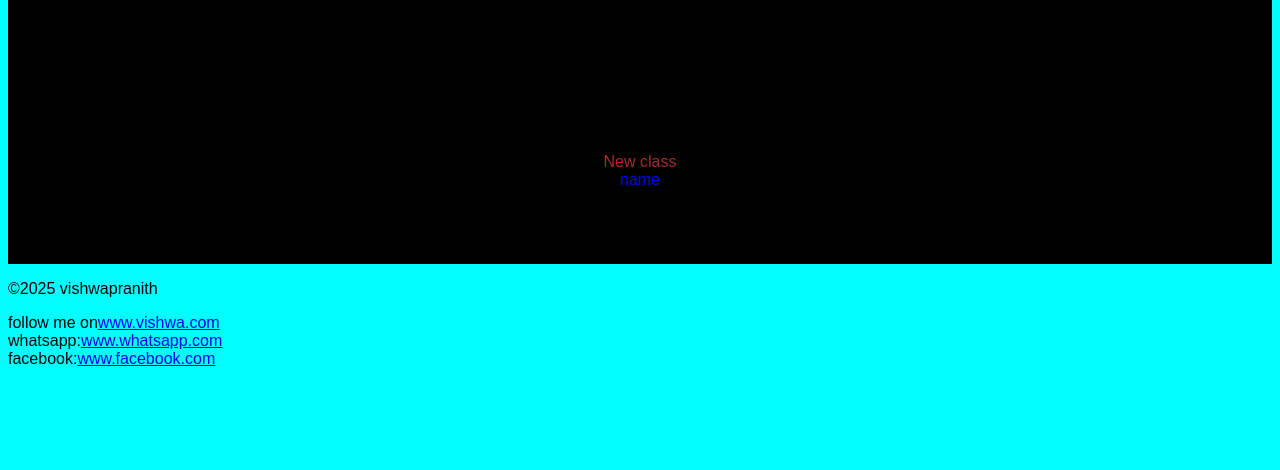
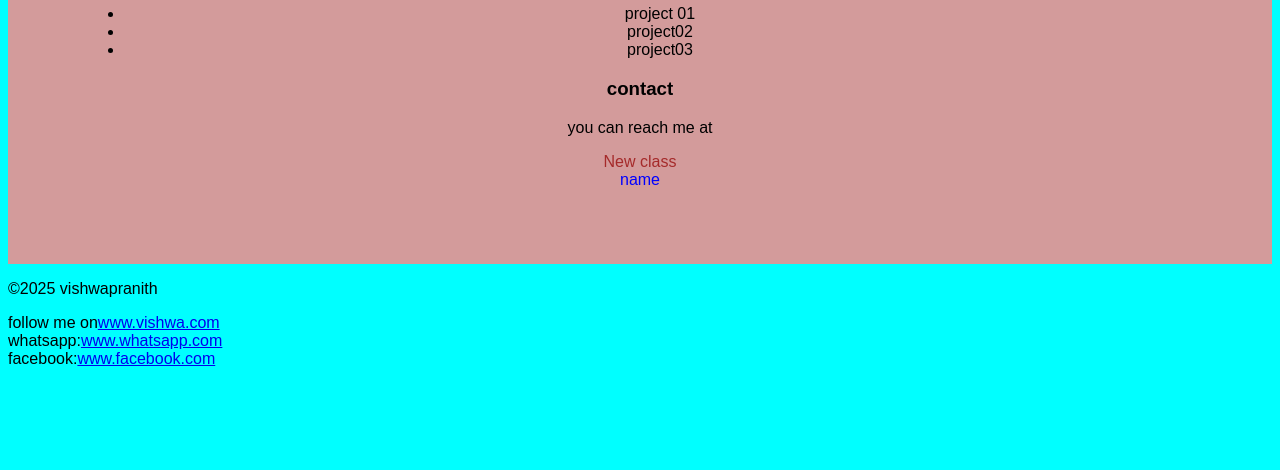
Before and after one commit to vishwapranith20/bhbm02, a plain HTML site: page index.html in a window 1280 px wide. Shown: the part 330-800 px from the top of the page. Drawn offline with Linux system fonts and the light colour scheme.

Commit message:
Update main.css

```diff
--- a/styles/main.css
+++ b/styles/main.css
@@ -4,7 +4,7 @@ body{
 }
 
 header{
-    background-color: rgb(0, 0, 0);
+    background-color: rgb(211, 155, 155);
     text-align: center;
     padding: 2cm;
 }
```
